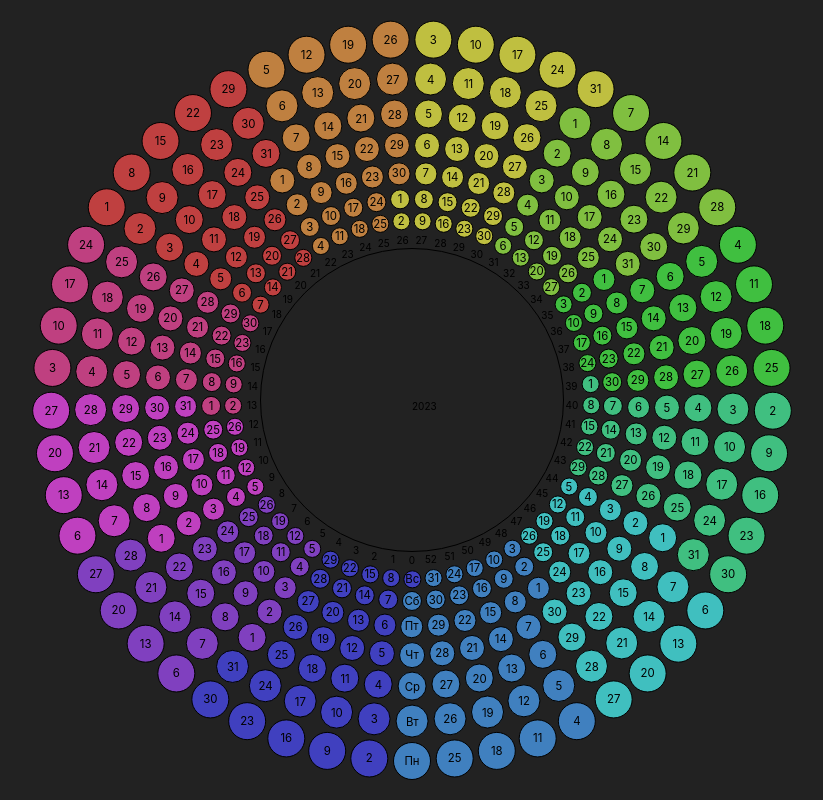
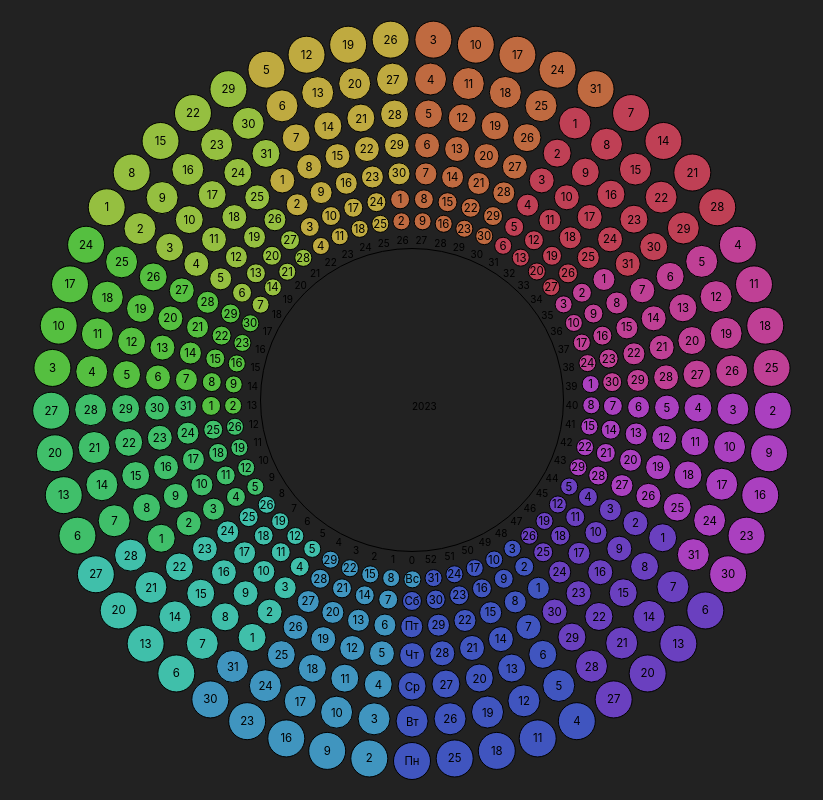
Before and after one commit to MrBlunderovich/calendar, a React (Create React App) app: page / in a window 1280 px wide. Shown: the whole page, without its empty margins (228-1051 px from the left). Built offline with nearby package versions, Linux system fonts and the light colour scheme.

Commit message:
Change colors

```diff
--- a/src/Day.jsx
+++ b/src/Day.jsx
@@ -12,7 +12,11 @@ const Day = (props) => {
   const thisDay = thisDate.getDate();
   const thisMonth = thisDate.getMonth() + 1;
 
-  const months = [
+  /* function thisMonthInverted(){
+
+  } */
+
+  /* const months = [
     { number: 1, name: "Январь", color: "" },
     { number: 2, name: "Февраль", color: "" },
     { number: 3, name: "Март", color: "" },
@@ -25,7 +29,21 @@ const Day = (props) => {
     { number: 10, name: "Октябрь", color: "" },
     { number: 11, name: "Ноябрь", color: "" },
     { number: 12, name: "Декабрь", color: "" },
-  ];
+  ]; */
+  /* const monthColors = [
+    '#4080bf',
+    '',
+    '',
+    '',
+    '',
+    '',
+    '',
+    '',
+    '',
+    '',
+    '',
+    '#40bfbf',
+  ] */
   //console.log(thisDay);
 
   function getDayOfWeek(weekNumber, dayOfWeek) {
@@ -50,7 +68,7 @@ const Day = (props) => {
       data-week={props.weekNumber}
       style={{
         transform: `rotate(-${props.angle + 180}deg)`,
-        backgroundColor: `hsl(${thisMonth * 30 + 210},50%,50%)`,
+        backgroundColor: `hsl(${thisMonth * -30 + 230},50%,50%)`,
       }}
     >
       {getDayOfWeek(props.weekNumber, props.index)}
```
